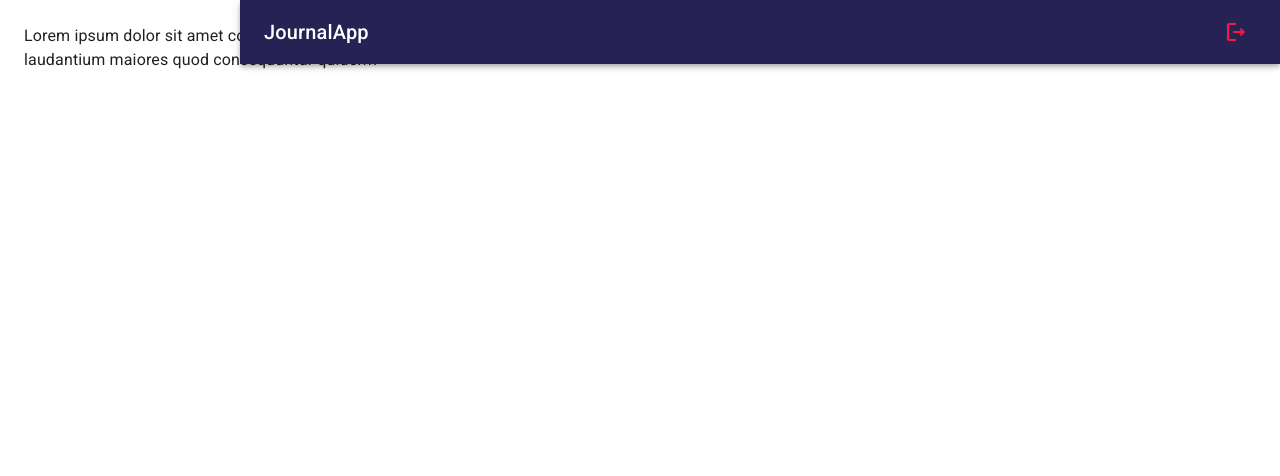
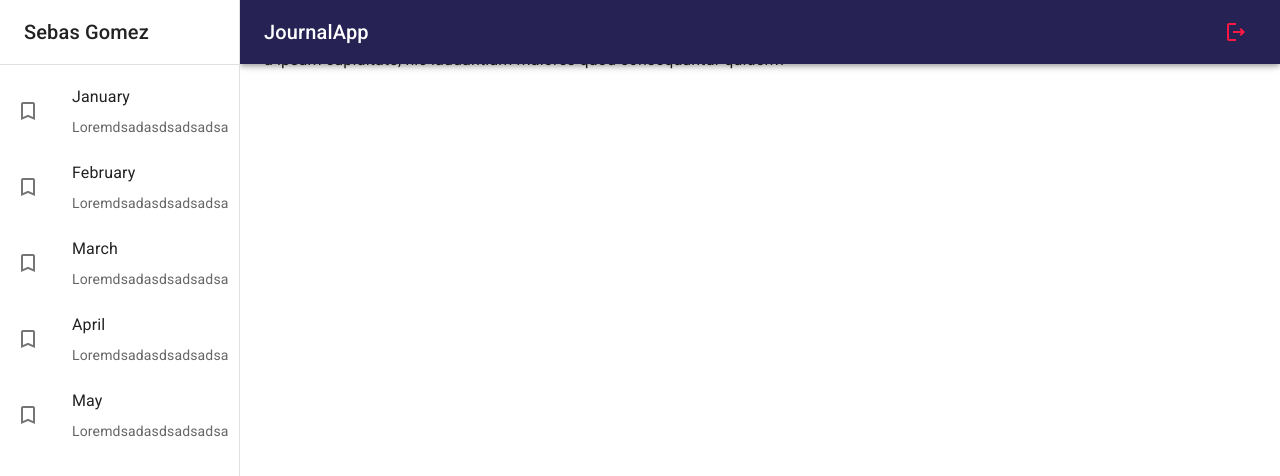
Before and after one commit to sebasGZA/journal-app, a React (Vite) app: page / in a window 1280 px wide. Shown: the top 476 px of the page. Built offline with nearby package versions, Linux system fonts and the light colour scheme.

Commit message:
<SideBar />

```diff
--- a/src/journal/layouts/JournalLayout.jsx
+++ b/src/journal/layouts/JournalLayout.jsx
@@ -1,12 +1,16 @@
 import { Box } from "@mui/material";
-import { NavBar } from "../../shared/NavBar";
+import { NavBar, SideBar } from "../../shared/components";
+
+const drawerWidth = 240;
 
 export const JournalLayout = ({ children }) => {
   return (
     <Box sx={{ display: "flex" }}>
       {/**NavBar */}
-      <NavBar />
+      <NavBar drawerWidth={drawerWidth} />
+
       {/**Slider */}
+      <SideBar drawerWidth={drawerWidth} />
 
       <Box component="main" sx={{ flexGrow: 1, p: 3 }}>
         {/**Toolbar */}
--- a/src/journal/pages/JournalPage.jsx
+++ b/src/journal/pages/JournalPage.jsx
@@ -1,6 +1,5 @@
 import { Typography } from "@mui/material";
 import { JournalLayout } from "../layouts/JournalLayout";
-
 
 export const JournalPage = () => {
   return (
--- /dev/null
+++ b/src/shared/components/SideBar.jsx
@@ -0,0 +1,58 @@
+import { TurnedInNot } from "@mui/icons-material";
+import {
+  Box,
+  Divider,
+  Drawer,
+  Grid,
+  List,
+  ListItem,
+  ListItemButton,
+  ListItemIcon,
+  ListItemText,
+  Toolbar,
+  Typography,
+} from "@mui/material";
+
+export const SideBar = ({ drawerWidth }) => {
+  return (
+    <Box
+      component="nav"
+      sx={{ width: { sm: drawerWidth }, flexShrink: { sm: 0 } }}
+    >
+      <Drawer
+        variant="permanent"
+        open
+        sx={{
+          display: { xs: "block" },
+          "& .MuiDrawer-paper": {
+            boxSizing: "border-box",
+            width: drawerWidth,
+          },
+        }}
+      >
+        <Toolbar>
+          <Typography variant="h6" noWrap component="div">
+            Sebas Gomez
+          </Typography>
+        </Toolbar>
+        <Divider />
+
+        <List>
+          {["January", "February", "March", "April", "May"].map((text) => (
+            <ListItem key={text} disablePadding>
+              <ListItemButton>
+                <ListItemIcon>
+                  <TurnedInNot />
+                </ListItemIcon>
+                <Grid container>
+                  <ListItemText primary={text} />
+                  <ListItemText secondary={"Loremdsadasdsadsadsa"} />
+                </Grid>
+              </ListItemButton>
+            </ListItem>
+          ))}
+        </List>
+      </Drawer>
+    </Box>
+  );
+};
--- /dev/null
+++ b/src/shared/components/index.js
@@ -0,0 +1,2 @@
+export * from "./NavBar";
+export * from "./SideBar";
--- a/src/shared/index.js
+++ b/src/shared/index.js
@@ -1 +1 @@
-export * from './NavBar'
+export * from "./components";
```
Also changed, not shown: src/shared/components/NavBar.jsx (renamed from src/shared/NavBar.jsx).
